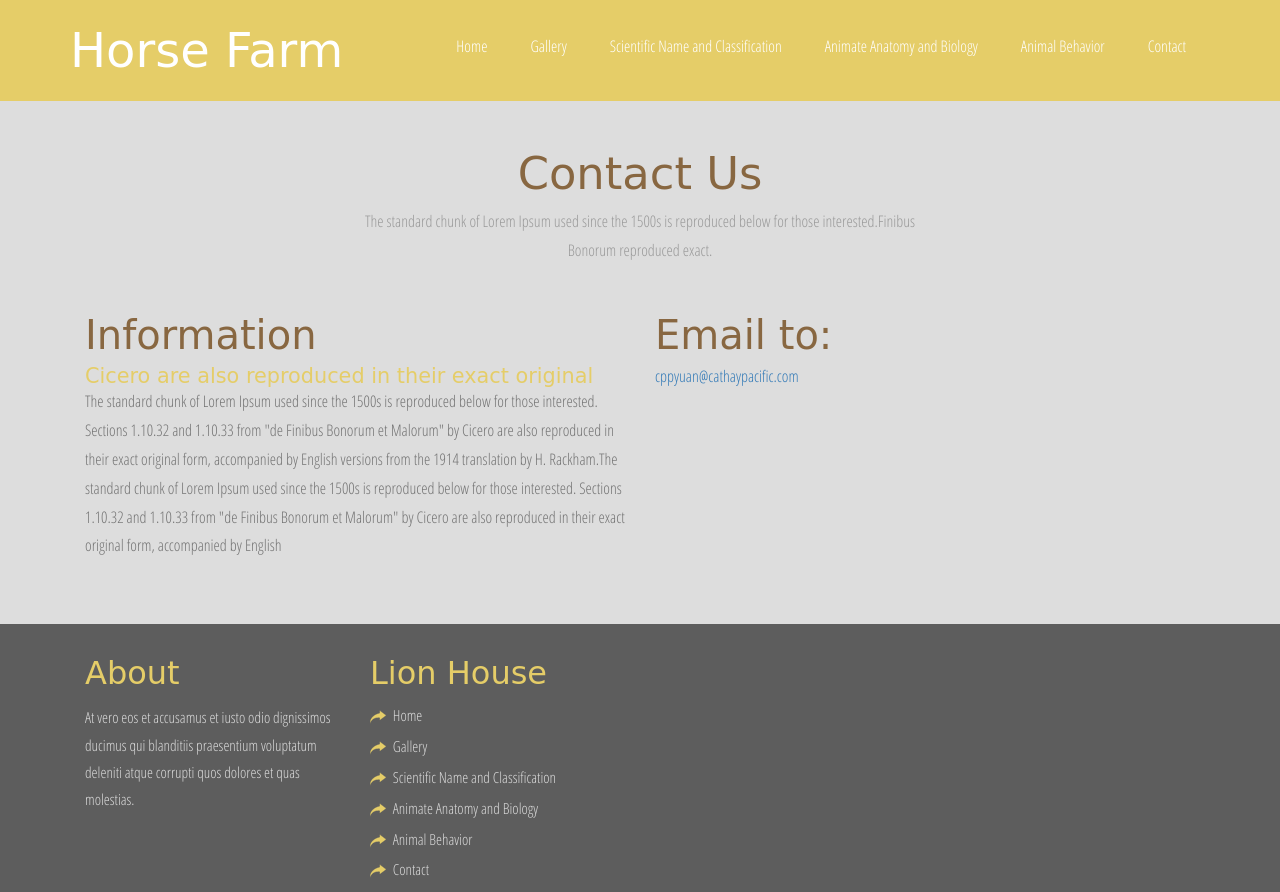
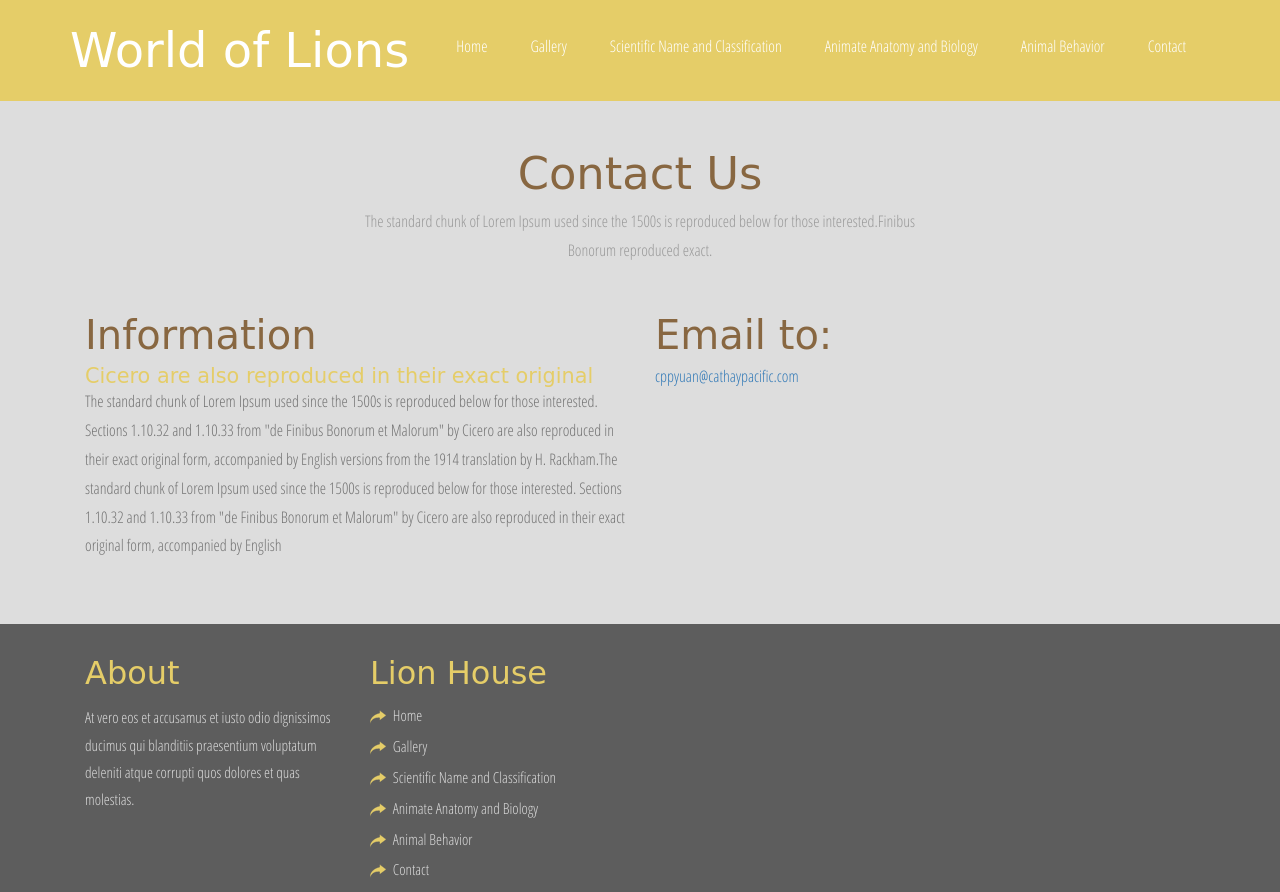
Before and after one commit to yuyaukong/Lion, a plain HTML site: page contact.html in a window 1280 px wide. Shown: the top 892 px of the page. Drawn offline with Linux system fonts and the light colour scheme; a web font is replaced by a local one.

Commit message:
fix text wrong

```diff
--- a/contact.html
+++ b/contact.html
@@ -24,7 +24,7 @@ Smartphone Compatible web template, free webdesigns for Nokia, Samsung, LG, Sony
 	<div class="container">
 		 <div class="header-main">
 				<div class="logo">
-					<h1><a href="index.html">Horse Farm</a></h1>
+					<h1><a href="index.html">World of Lions</a></h1>
 				</div>
 				<div class="top-nav">
 				<nav class="cl-effect-20">
```
